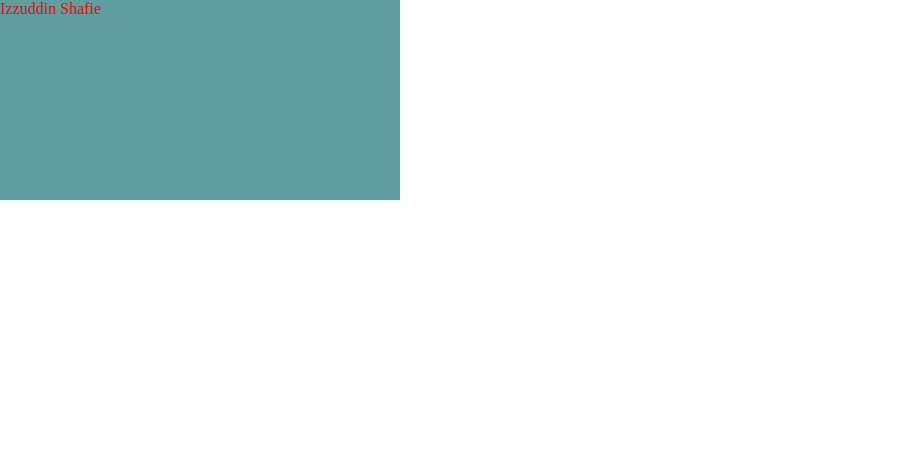
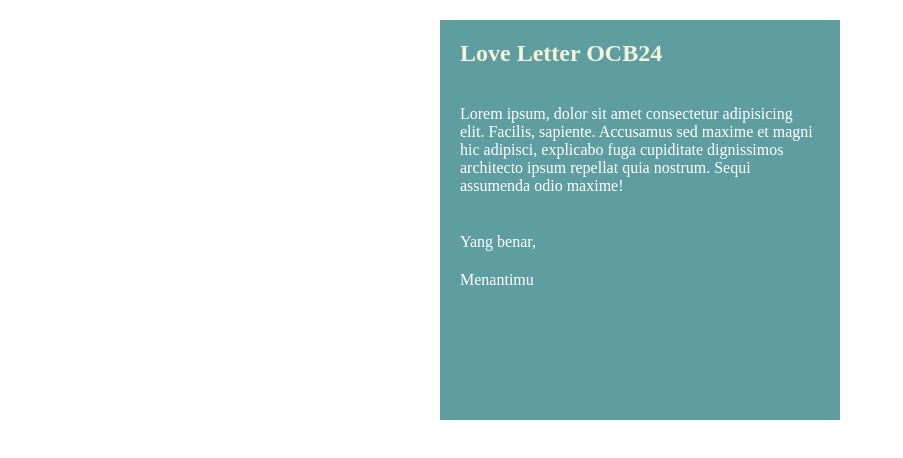
Before and after one commit to izdnshf/ocb24-week-1, a plain HTML site: page index.html in a window 1280 px wide. Shown: the whole page, without its empty margins (0-903 px from the left). Drawn offline with Linux system fonts and the light colour scheme.

Commit message:
update index

```diff
--- a/index.html
+++ b/index.html
@@ -3,18 +3,19 @@
 <head>
     <meta charset="UTF-8">
     <meta name="viewport" content="width=device-width, initial-scale=1.0">
-    <title>Minggu 1 OCB</title>
+    <title>Love Letter</title>
     <style>
         * {
             box-sizing: border-box;
-            margin: 0;
-            padding: 0;
+            margin: auto;
+            padding: 10px;
+            justify-content: center;
         }
 
         .container {
             background-color: burlywood;
             width: 400px;
-            height: 200px;
+            height: 400px;
         }
 
         #digital {
@@ -26,7 +27,15 @@
 </head>
 <body>
     <div class="container" id="digital">
-        <p style="color: red; font-size: 16px;">Izzuddin Shafie</p>
+        <h2 style="color: beige; ">Love Letter OCB24</h2><br>
+        <p style="color: white; font-size: 16px;">Lorem ipsum, dolor sit amet consectetur adipisicing elit. Facilis, sapiente. Accusamus sed maxime et magni hic adipisci, explicabo fuga cupiditate dignissimos architecto ipsum repellat quia nostrum. Sequi assumenda odio maxime!</p>
+        <br>
+        <P style="color: white;">Yang benar,</P>
+        <P style="color: white;">Menantimu</P>
+
+
     </div>
+
+
 </body>
 </html>
```
